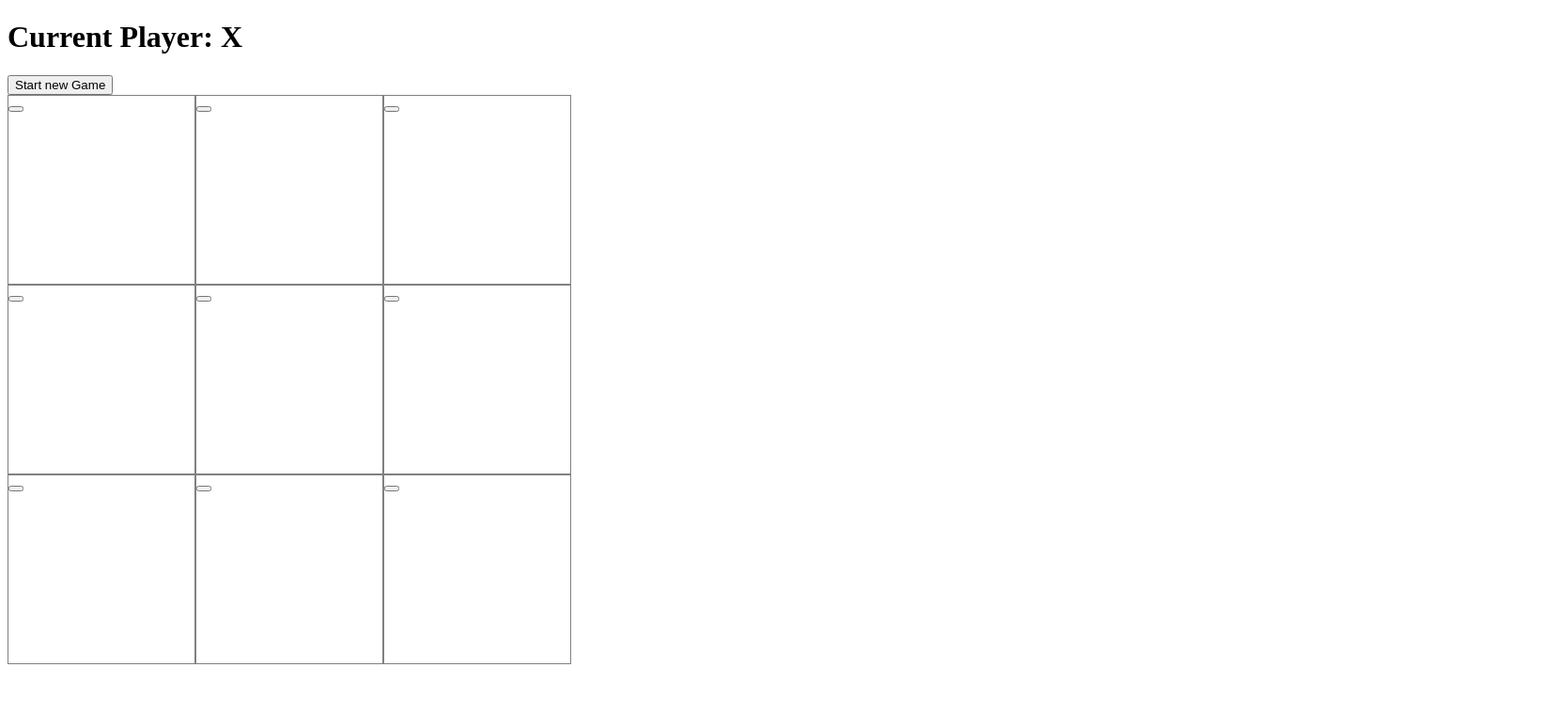
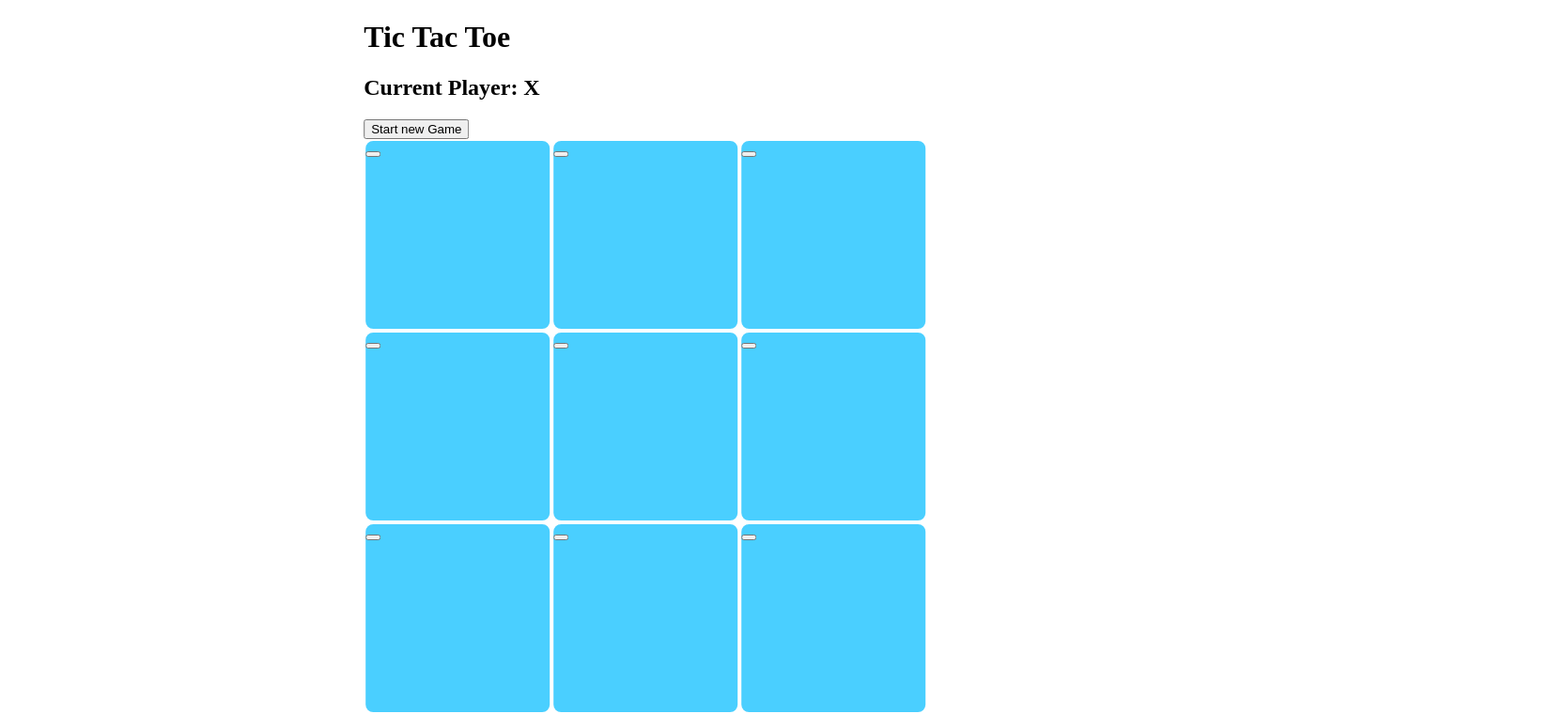
Before and after one commit to nour-habib/tictactoe_angular, an Angular app in the folder myapp/: page / in a window 1280 px wide. Shown: the top 760 px of the page at 94% size, 1651 px wide, since content can reach past the window. Built offline with nearby package versions, Linux system fonts and the light colour scheme.

Commit message:
ui design

```diff
--- a/myapp/src/app/board/board.component.html
+++ b/myapp/src/app/board/board.component.html
@@ -1,5 +1,6 @@
-<h1> Current Player: {{ player }} </h1>
-
+<div id="outerWrapper">
+    <h1>Tic Tac Toe</h1>
+    <h2> Current Player: {{ player }} </h2>
 
     <button (click)="newGame()">Start new Game</button>
 
@@ -13,3 +14,5 @@
 
         </app-square>
     </main>
+
+</div><!--end outerWrapper-->
--- a/myapp/src/app/board/board.component.scss
+++ b/myapp/src/app/board/board.component.scss
@@ -5,6 +5,16 @@ main{
 }
 
 app-square{
-    border: 1px gray solid;
+    border: 2px white solid;
+    background-color: #4ACFFF;
     height: 200px;
+    border-radius: 10px;
+
 }
+
+#outerWrapper
+{
+    margin:auto;
+    width:auto;
+    transform: translate(30%, 0);
+}
--- a/myapp/src/app/board/board.component.ts
+++ b/myapp/src/app/board/board.component.ts
@@ -24,8 +24,6 @@ export class BoardComponent implements OnInit {
     this.xIsNext = true;
 
   }
-
-  //fix
 
   get player()
   {
```
Lines whose indentation alone changed are shown as unchanged.
